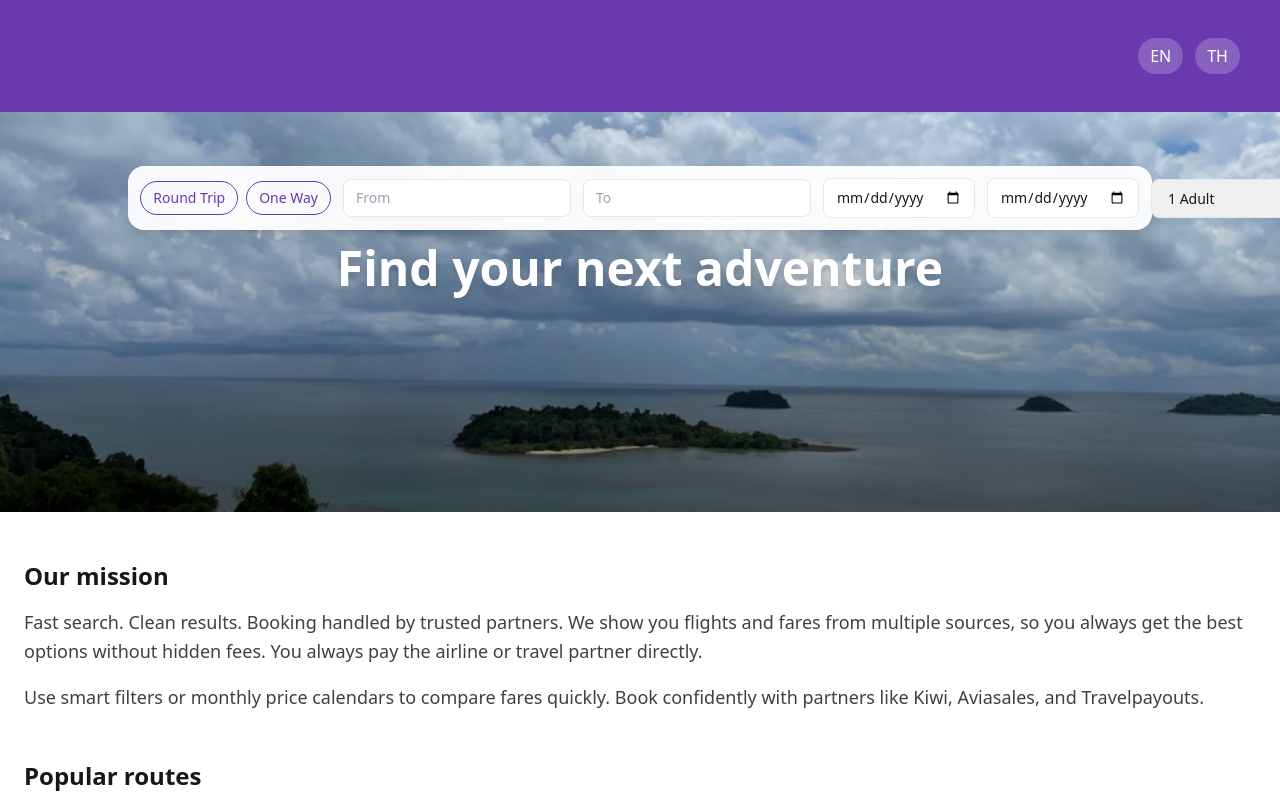
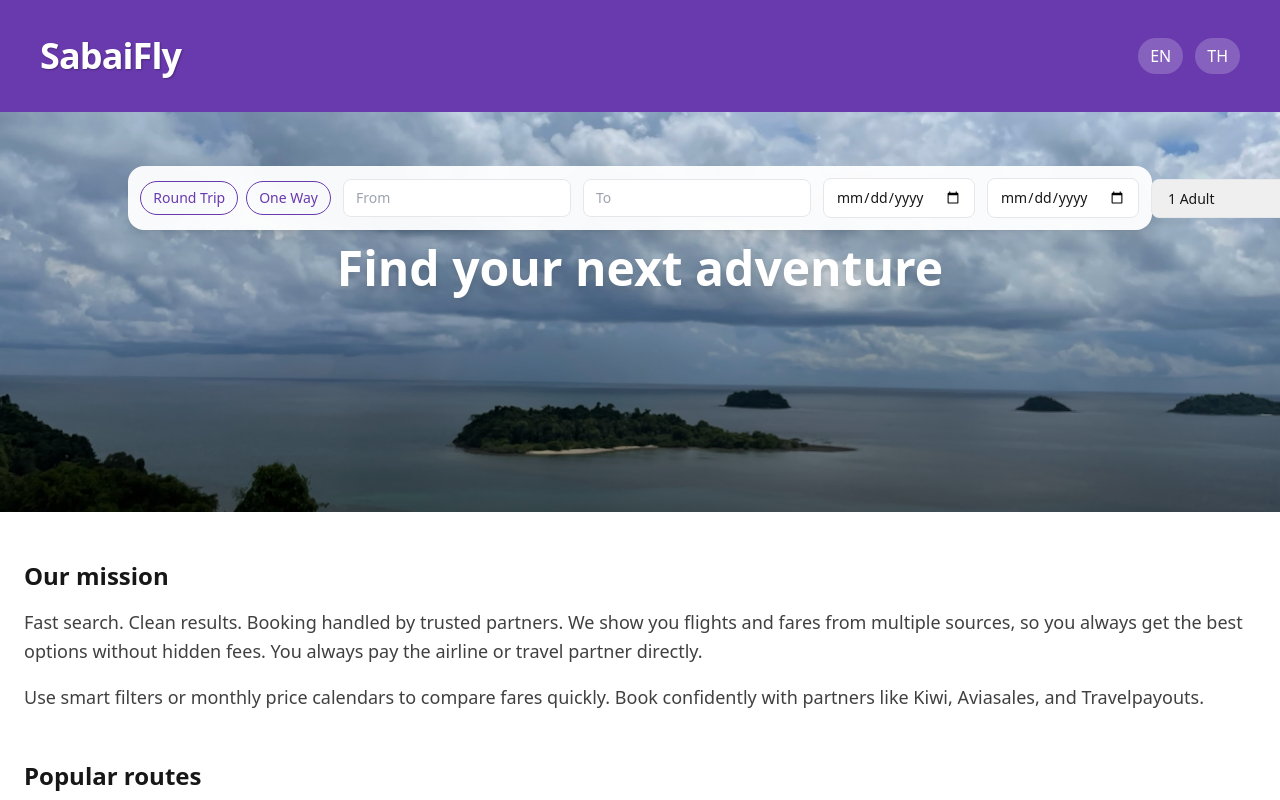
Before and after one commit to GarethScott007/sabaifly-site, a Next.js app: page / in a window 1280 px wide. Shown: the top 800 px of the page. Built offline with nearby package versions, Linux system fonts and the light colour scheme.

Commit message:
Update Header.tsx

```diff
--- a/components/Header.tsx
+++ b/components/Header.tsx
@@ -10,20 +10,21 @@ interface HeaderProps {
 export default function Header({ className = "" }: HeaderProps) {
   return (
     <header
-      className={`w-full bg-brand text-white flex items-center justify-between px-10 ${className}`}
+      className={`w-full bg-brand flex items-center justify-between px-10 ${className}`}
     >
       {/* Left – Logo */}
       <div className="flex items-center gap-2">
         <Link
           href="/"
-          className="text-3xl font-semibold tracking-tight hover:opacity-90 transition-opacity"
+          className="text-4xl font-bold tracking-tight text-white hover:opacity-90 transition-opacity"
+          style={{ textShadow: "1px 1px 2px rgba(0,0,0,0.3)" }}
         >
           SabaiFly
         </Link>
       </div>
 
       {/* Center – Navigation */}
-      <nav className="hidden md:flex items-center gap-10 text-base font-medium">
+      <nav className="hidden md:flex items-center gap-10 text-base font-medium text-white/90">
         <Link href="/" className="hover:underline underline-offset-4">
           Home
         </Link>
@@ -38,7 +39,7 @@ export default function Header({ className = "" }: HeaderProps) {
         </Link>
       </nav>
 
-      {/* Right – Single Language Toggle */}
+      {/* Right – Language Buttons */}
       <div className="flex items-center gap-3">
         <button className="px-3 py-1.5 rounded-full bg-white/20 text-white hover:bg-white/30 transition">
           EN
```
